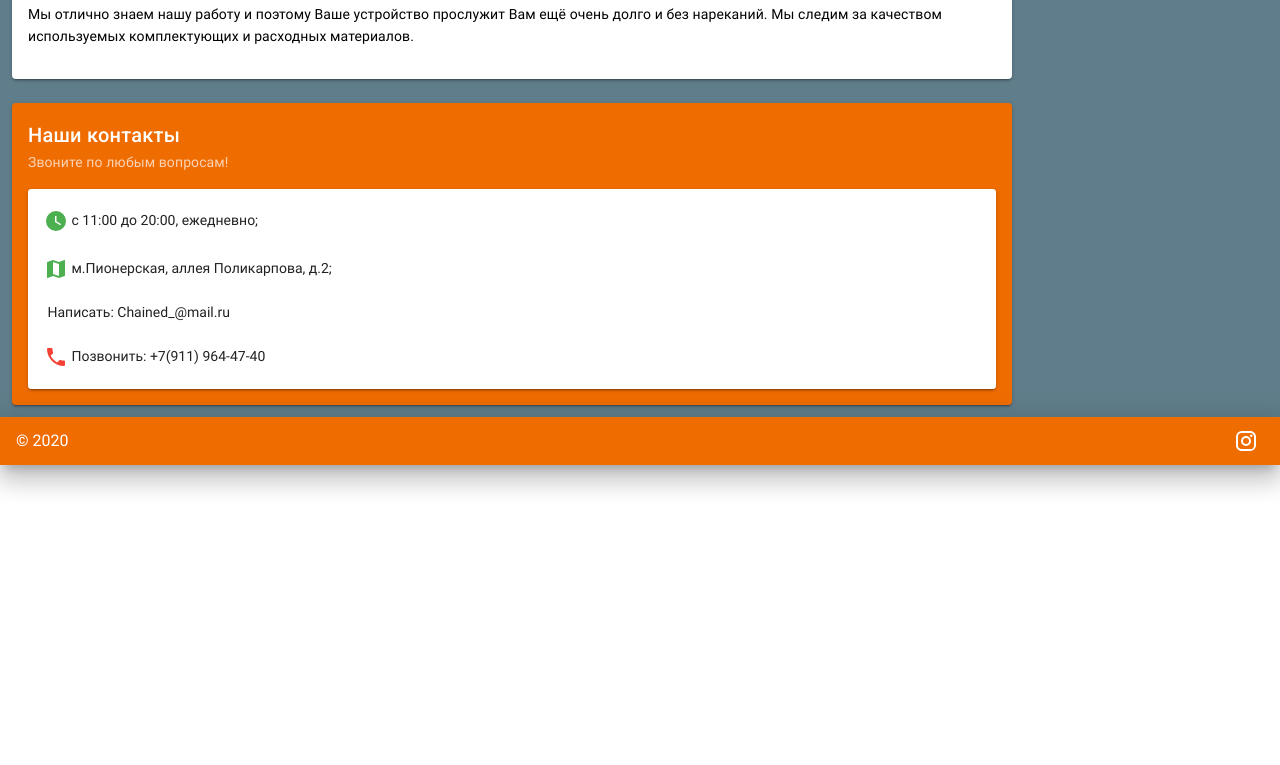
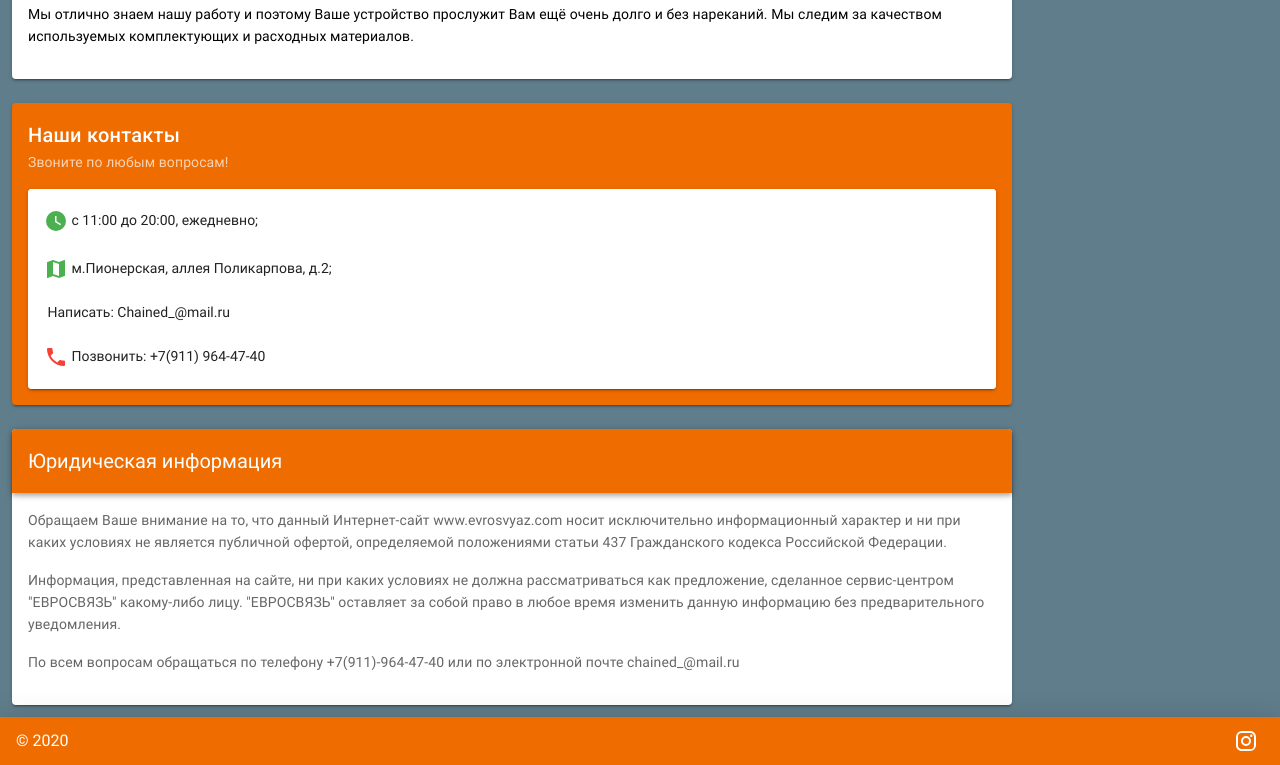
Before and after one commit to VladimirVaivada/evz, a Nuxt app: page /about in a window 1280 px wide. Shown: the part 755-1520 px from the top of the page. Before the commit the page ends 1220 px from the top, so only its background shows below. Built offline with nearby package versions, Linux system fonts and the light colour scheme.

Commit message:
Дополняет раздел "О нас" юридической информацией

```diff
--- a/pages/about.vue
+++ b/pages/about.vue
@@ -68,6 +68,36 @@
       <v-col cols="12">
         <list-contacts></list-contacts>
       </v-col>
+      <v-col cols="12">
+        <v-card light>
+          <v-toolbar color="primary darken-3" dark>
+            <v-toolbar-title>
+              Юридическая информация
+            </v-toolbar-title>
+          </v-toolbar>
+          <v-card-text>
+            <p>
+              Обращаем Ваше внимание на то, что данный Интернет-сайт
+              www.evrosvyaz.com носит исключительно информационный характер и ни
+              при каких условиях не является публичной офертой, определяемой
+              положениями статьи 437 Гражданского кодекса Российской Федерации.
+            </p>
+
+            <p>
+              Информация, представленная на сайте, ни при каких условиях не
+              должна рассматриваться как предложение, сделанное сервис-центром
+              "ЕВРОСВЯЗЬ" какому-либо лицу. "ЕВРОСВЯЗЬ" оставляет за собой право
+              в любое время изменить данную информацию без предварительного
+              уведомления.
+            </p>
+
+            <p>
+              По всем вопросам обращаться по телефону +7(911)-964-47-40 или по
+              электронной почте chained_@mail.ru
+            </p>
+          </v-card-text>
+        </v-card>
+      </v-col>
     </v-row>
   </v-container>
 </template>
```
